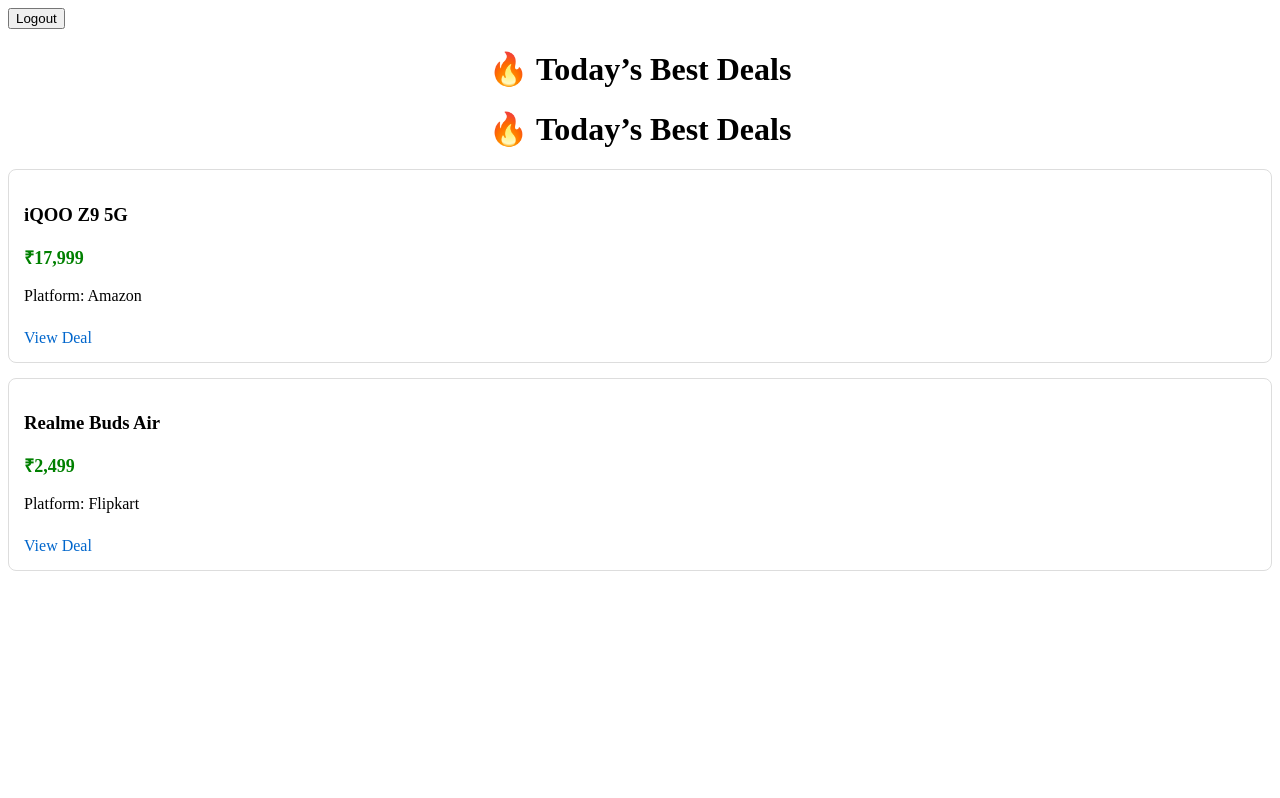
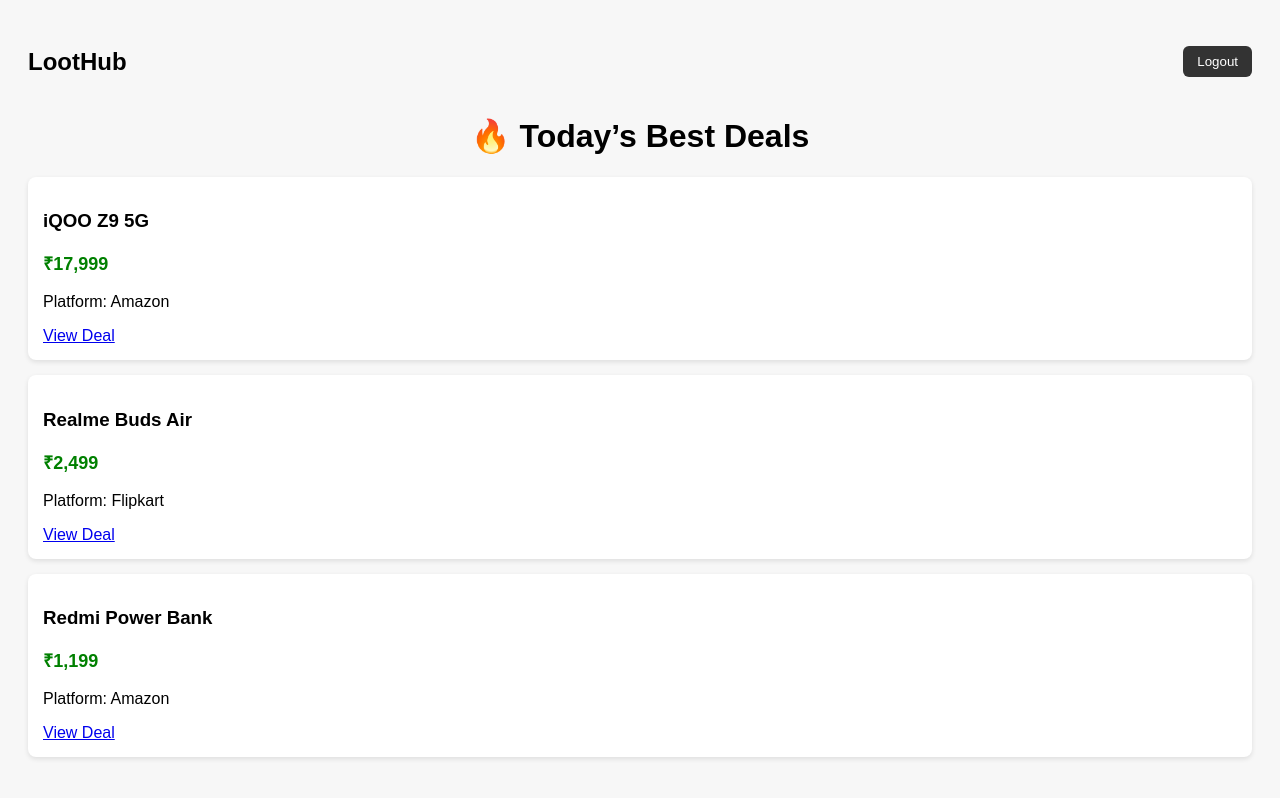
Before and after one commit to rhk4133-dev/RHKloot, a plain HTML site: page offers.html in a window 1280 px wide. Drawn offline with Linux system fonts and the light colour scheme; sample sign-in values are in the browser's storage.

Commit message:
offers.html

```diff
--- a/offers.html
+++ b/offers.html
@@ -1,50 +1,71 @@
+
 <!DOCTYPE html>
 <html lang="en">
 <head>
   <meta charset="UTF-8">
   <title>Today’s Loot Offers</title>
   <meta name="viewport" content="width=device-width, initial-scale=1">
+
   <style>
-    <script>
-  if (localStorage.getItem("loggedIn") !== "true") {
-    window.location.href = "login.html";
-  }
-</script>
     body {
       font-family: Arial, sans-serif;
-      background: #ffffff;
       padding: 20px;
+      background: #f7f7f7;
     }
     h1 {
       text-align: center;
     }
     .offer {
-      border: 1px solid #ddd;
+      background: white;
+      border-radius: 8px;
       padding: 15px;
       margin-bottom: 15px;
-      border-radius: 8px;
+      box-shadow: 0 2px 5px rgba(0,0,0,0.1);
     }
     .price {
       color: green;
       font-weight: bold;
       font-size: 18px;
     }
-    a {
-      display: inline-block;
-      margin-top: 8px;
-      color: #0066cc;
-      text-decoration: none;
+    .top-bar {
+      display: flex;
+      justify-content: space-between;
+      align-items: center;
+      margin-bottom: 20px;
+    }
+    button {
+      padding: 8px 14px;
+      border: none;
+      border-radius: 6px;
+      cursor: pointer;
+      background: #333;
+      color: white;
     }
   </style>
+
+  <!-- PAGE PROTECTION -->
+  <script>
+    if (localStorage.getItem("loggedIn") !== "true") {
+      window.location.href = "login.html";
+    }
+  </script>
 </head>
-  <body>
 
-  <button onclick="logout()">Logout</button>
+<body onload="loadOffers()">
+
+  <div class="top-bar">
+    <h2>LootHub</h2>
+    <button onclick="logout()">Logout</button>
+  </div>
 
   <h1>🔥 Today’s Best Deals</h1>
 
-  <!-- your offers here -->
+  <div id="offers"></div>
 
+  <!-- OFFERS LOGIC -->
+  <script src="script.js"></script>
+
+  <!-- LOGOUT LOGIC -->
   <script>
     function logout() {
       localStorage.removeItem("loggedIn");
@@ -52,25 +73,5 @@
     }
   </script>
 
-  </body>
-<body>
-
-
-  <h1>🔥 Today’s Best Deals</h1>
-
-  <div class="offer">
-    <h3>iQOO Z9 5G</h3>
-    <p class="price">₹17,999</p>
-    <p>Platform: Amazon</p>
-    <a href="https://www.amazon.in" target="_blank">View Deal</a>
-  </div>
-
-  <div class="offer">
-    <h3>Realme Buds Air</h3>
-    <p class="price">₹2,499</p>
-    <p>Platform: Flipkart</p>
-    <a href="https://www.flipkart.com" target="_blank">View Deal</a>
-  </div>
-
 </body>
 </html>
```
